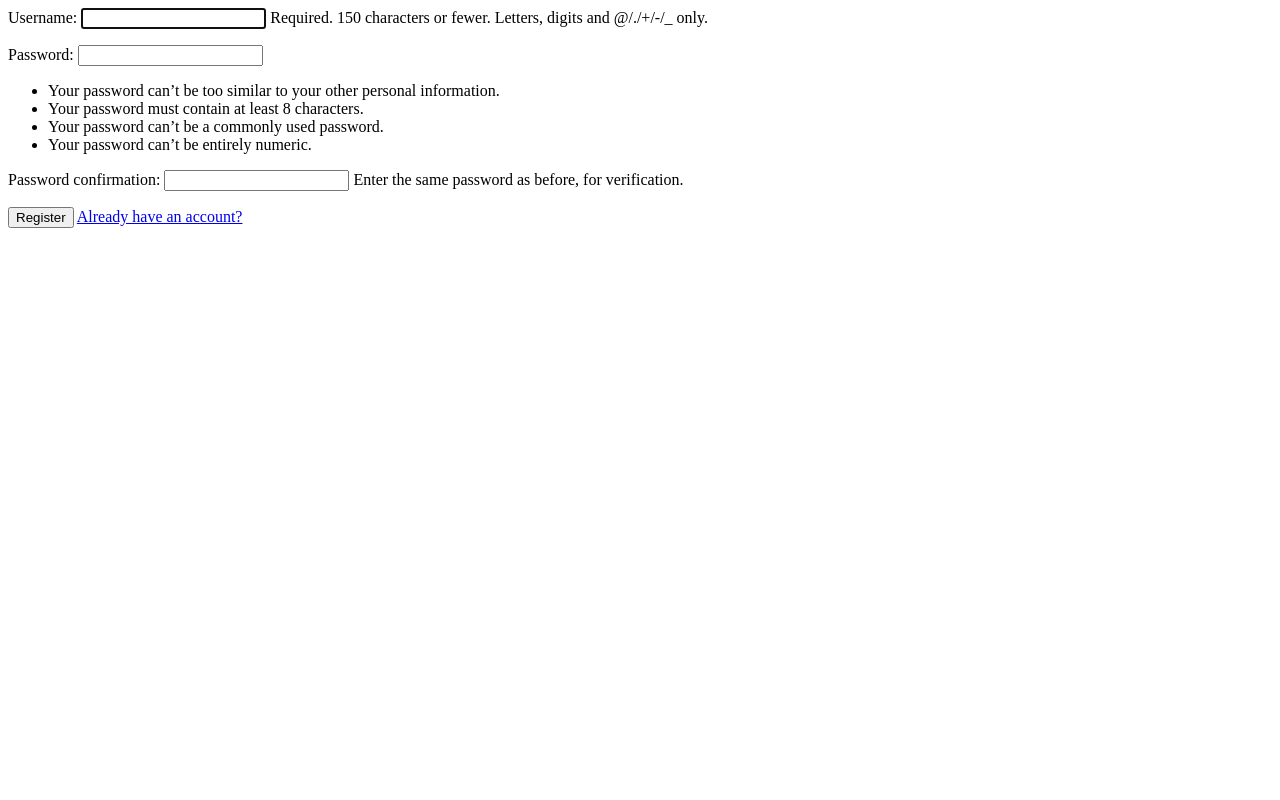
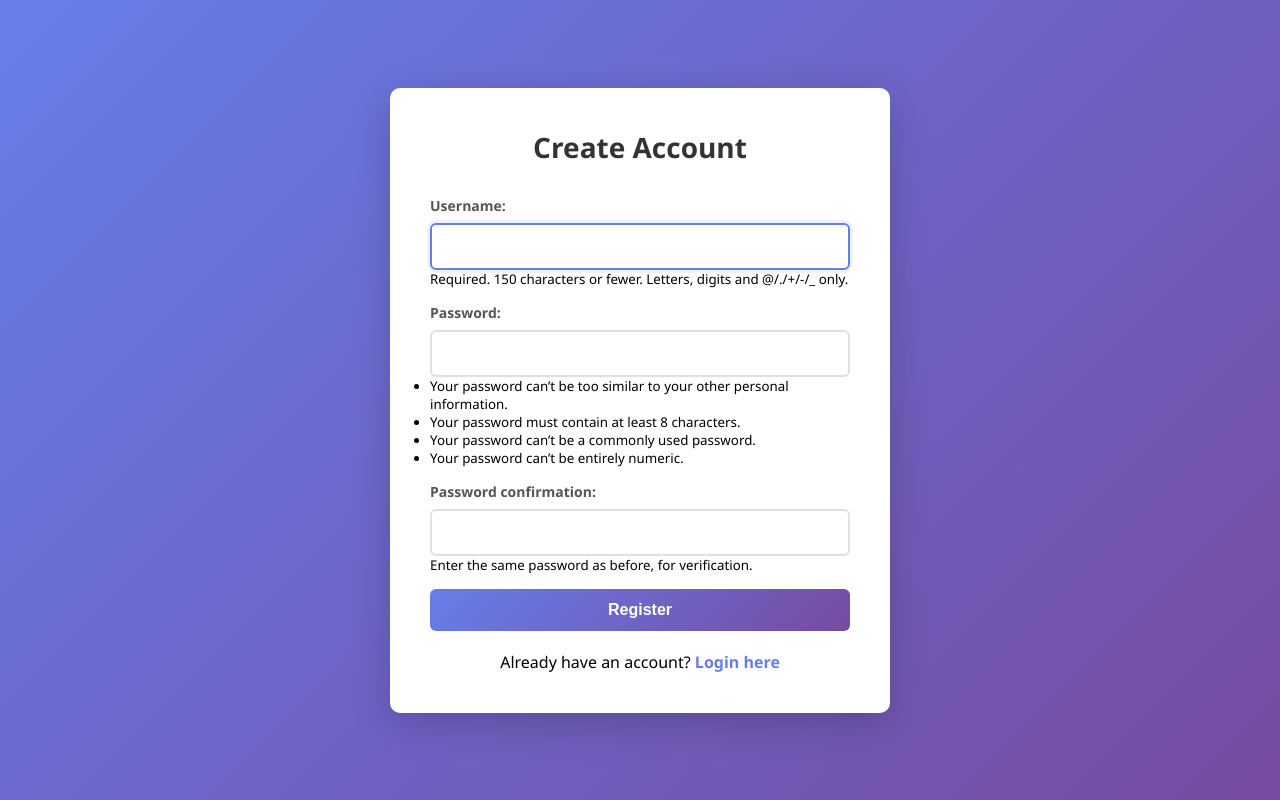
Before and after one commit to juliano-urias-encora/task-manager-django, a Django app: page /register/ in a window 1280 px wide. Run offline with Django 5.2, Linux system fonts and the light colour scheme; parts of the project's set-up code (start-up, migrations or seed data) failed here and were passed over.

Commit message:
feat: add css to templates

```diff
--- /dev/null
+++ b/static/style.css
@@ -0,0 +1,327 @@
+/* Global Styles */
+* {
+  margin: 0;
+  padding: 0;
+  box-sizing: border-box;
+}
+
+body {
+  font-family: 'Segoe UI', Tahoma, Geneva, Verdana, sans-serif;
+  background: linear-gradient(135deg, #667eea 0%, #764ba2 100%);
+  min-height: 100vh;
+  display: flex;
+  justify-content: center;
+  align-items: center;
+  padding: 20px;
+}
+
+/* Container */
+.container {
+  background: white;
+  border-radius: 10px;
+  box-shadow: 0 10px 40px rgba(0, 0, 0, 0.2);
+  padding: 40px;
+  width: 100%;
+  max-width: 500px;
+}
+
+.task-container {
+  background: white;
+  border-radius: 10px;
+  box-shadow: 0 10px 40px rgba(0, 0, 0, 0.2);
+  padding: 40px;
+  width: 100%;
+  max-width: 800px;
+}
+
+/* Header */
+h1 {
+  color: #333;
+  margin-bottom: 30px;
+  text-align: center;
+  font-size: 28px;
+}
+
+h2 {
+  color: #555;
+  margin-bottom: 20px;
+  font-size: 20px;
+}
+
+/* Forms */
+form {
+  display: flex;
+  flex-direction: column;
+  gap: 15px;
+}
+
+.form-group {
+  display: flex;
+  flex-direction: column;
+}
+
+label {
+  color: #555;
+  font-weight: 600;
+  margin-bottom: 8px;
+  font-size: 14px;
+}
+
+input[type="text"],
+input[type="password"],
+input[type="email"],
+textarea,
+select {
+  padding: 12px 15px;
+  border: 2px solid #e0e0e0;
+  border-radius: 6px;
+  font-size: 14px;
+  font-family: inherit;
+  transition: border-color 0.3s;
+}
+
+input[type="text"]:focus,
+input[type="password"]:focus,
+input[type="email"]:focus,
+textarea:focus,
+select:focus {
+  outline: none;
+  border-color: #667eea;
+  box-shadow: 0 0 0 3px rgba(102, 126, 234, 0.1);
+}
+
+textarea {
+  resize: vertical;
+  min-height: 100px;
+}
+
+/* Buttons */
+button,
+.btn {
+  padding: 12px 24px;
+  border: none;
+  border-radius: 6px;
+  font-size: 16px;
+  font-weight: 600;
+  cursor: pointer;
+  transition: all 0.3s;
+  text-decoration: none;
+  display: inline-block;
+  text-align: center;
+}
+
+button[type="submit"],
+.btn-primary {
+  background: linear-gradient(135deg, #667eea 0%, #764ba2 100%);
+  color: white;
+}
+
+button[type="submit"]:hover,
+.btn-primary:hover {
+  transform: translateY(-2px);
+  box-shadow: 0 10px 20px rgba(102, 126, 234, 0.3);
+}
+
+.btn-secondary {
+  background: #f0f0f0;
+  color: #333;
+}
+
+.btn-secondary:hover {
+  background: #e0e0e0;
+  transform: translateY(-2px);
+}
+
+.btn-danger {
+  background: #ff6b6b;
+  color: white;
+}
+
+.btn-danger:hover {
+  background: #ff5252;
+  transform: translateY(-2px);
+  box-shadow: 0 10px 20px rgba(255, 107, 107, 0.3);
+}
+
+.btn-logout {
+  background: #ff6b6b;
+  color: white;
+  margin-left: auto;
+}
+
+.btn-logout:hover {
+  background: #ff5252;
+}
+
+/* Links */
+a {
+  color: #667eea;
+  text-decoration: none;
+  font-weight: 600;
+  transition: color 0.3s;
+}
+
+a:hover {
+  color: #764ba2;
+}
+
+.link-register,
+.link-login {
+  text-align: center;
+  margin-top: 20px;
+}
+
+.link-register a,
+.link-login a {
+  color: #667eea;
+}
+
+/* Task List */
+.task-header {
+  display: flex;
+  justify-content: space-between;
+  align-items: center;
+  margin-bottom: 30px;
+  flex-wrap: wrap;
+  gap: 15px;
+}
+
+.task-item {
+  background: #f9f9f9;
+  border-radius: 8px;
+  padding: 20px;
+  margin-bottom: 15px;
+  border-left: 4px solid #667eea;
+  transition: all 0.3s;
+}
+
+.task-item:hover {
+  box-shadow: 0 5px 15px rgba(0, 0, 0, 0.1);
+  transform: translateX(5px);
+}
+
+.task-title {
+  color: #333;
+  font-weight: 600;
+  font-size: 18px;
+  margin-bottom: 8px;
+}
+
+.task-status {
+  display: inline-block;
+  padding: 6px 12px;
+  border-radius: 20px;
+  font-size: 12px;
+  font-weight: 600;
+  margin-bottom: 12px;
+}
+
+.status-pending {
+  background: #fff3cd;
+  color: #856404;
+}
+
+.status-in-progress {
+  background: #cce5ff;
+  color: #004085;
+}
+
+.status-completed {
+  background: #d4edda;
+  color: #155724;
+}
+
+.task-actions {
+  display: flex;
+  gap: 10px;
+  margin-top: 12px;
+}
+
+.task-actions a {
+  padding: 8px 16px;
+  border-radius: 4px;
+  font-size: 14px;
+  background: #667eea;
+  color: white;
+}
+
+.task-actions a:hover {
+  background: #764ba2;
+  color: white;
+}
+
+.task-actions a.delete {
+  background: #ff6b6b;
+}
+
+.task-actions a.delete:hover {
+  background: #ff5252;
+}
+
+.empty-state {
+  text-align: center;
+  padding: 40px 20px;
+  color: #999;
+}
+
+.empty-state p {
+  font-size: 18px;
+  color: #666;
+}
+
+/* Form errors and messages */
+.errorlist {
+  list-style: none;
+  padding: 10px;
+  margin-bottom: 15px;
+  background: #f8d7da;
+  border: 1px solid #f5c6cb;
+  border-radius: 6px;
+  color: #721c24;
+}
+
+.errorlist li {
+  margin-bottom: 5px;
+}
+
+.errorlist li:last-child {
+  margin-bottom: 0;
+}
+
+/* Responsive */
+@media (max-width: 600px) {
+  .container,
+  .task-container {
+    padding: 20px;
+    max-width: 100%;
+  }
+
+  h1 {
+    font-size: 24px;
+    margin-bottom: 20px;
+  }
+
+  .task-header {
+    flex-direction: column;
+  }
+
+  .task-header a {
+    width: 100%;
+    text-align: center;
+  }
+
+  .btn-logout {
+    margin-left: 0;
+    width: 100%;
+  }
+
+  .task-actions {
+    flex-wrap: wrap;
+  }
+
+  .task-actions a {
+    flex: 1;
+    min-width: 80px;
+    text-align: center;
+  }
+}
--- a/taskmanager/settings.py
+++ b/taskmanager/settings.py
@@ -148,6 +148,9 @@ USE_TZ = True
 
 STATIC_URL = "static/"
 STATIC_ROOT = BASE_DIR / 'staticfiles'
+STATICFILES_DIRS = [
+    BASE_DIR / 'static',
+]
 
 # LOGIN URLS
 LOGIN_URL = "login"
--- /dev/null
+++ b/templates/base.html
@@ -0,0 +1,13 @@
+{% load static %}
+<!DOCTYPE html>
+<html lang="pt-BR">
+<head>
+    <meta charset="UTF-8">
+    <meta name="viewport" content="width=device-width, initial-scale=1.0">
+    <title>{% block title %}Task Manager{% endblock %}</title>
+    <link rel="stylesheet" href="{% static 'style.css' %}">
+</head>
+<body>
+    {% block content %}{% endblock %}
+</body>
+</html>
--- a/templates/registration/register.html
+++ b/templates/registration/register.html
@@ -1,6 +1,44 @@
-<form method="post">
-  {% csrf_token %}
-  {{ form.as_p }}
-  <button type="submit">Register</button>
-  <a href="{% url 'login' %}">Already have an account?</a>
-</form>
+{% extends 'base.html' %}
+
+{% block title %}Register{% endblock %}
+
+{% block content %}
+<div class="container">
+  <h1>Create Account</h1>
+
+  <form method="post">
+    {% csrf_token %}
+
+    {% if form.non_field_errors %}
+      <div class="errorlist">
+        {% for error in form.non_field_errors %}
+          <li>{{ error }}</li>
+        {% endfor %}
+      </div>
+    {% endif %}
+
+    {% for field in form %}
+      <div class="form-group">
+        {{ field.label_tag }}
+        {{ field }}
+        {% if field.errors %}
+          <div class="errorlist">
+            {% for error in field.errors %}
+              <li>{{ error }}</li>
+            {% endfor %}
+          </div>
+        {% endif %}
+        {% if field.help_text %}
+          <small>{{ field.help_text|safe }}</small>
+        {% endif %}
+      </div>
+    {% endfor %}
+
+    <button type="submit" class="btn btn-primary">Register</button>
+  </form>
+
+  <div class="link-login">
+    Already have an account? <a href="{% url 'login' %}">Login here</a>
+  </div>
+</div>
+{% endblock %}
```
Also changed, not shown: tasks/templates/tasks/confirm_delete.html (+24 -7 lines), tasks/templates/tasks/form.html (+39 -7 lines), tasks/templates/tasks/list.html (+35 -10 lines), templates/registration/login.html (+41 -6 lines).
